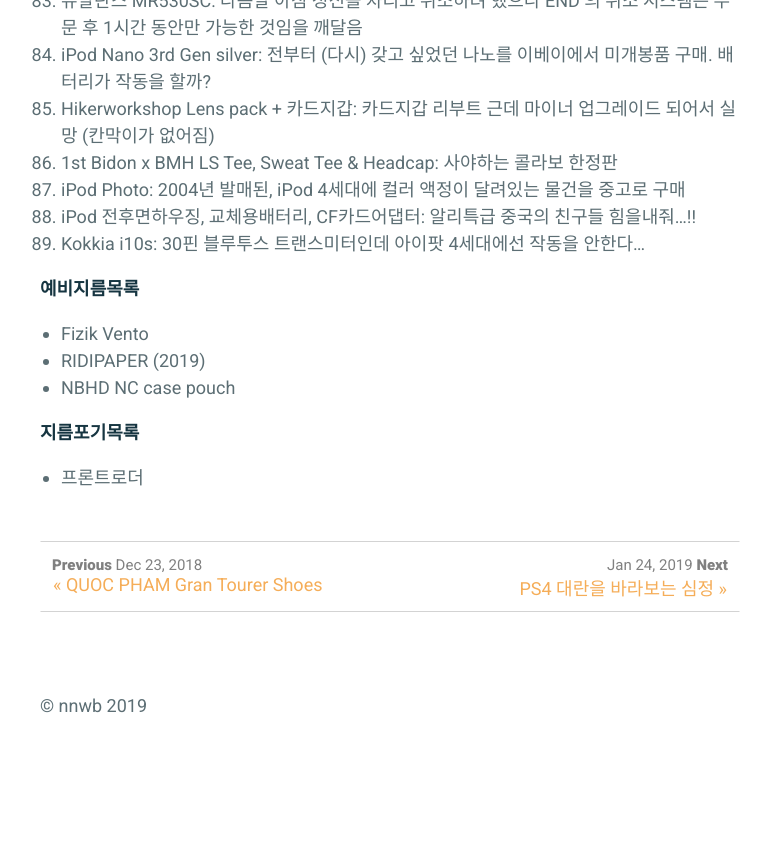
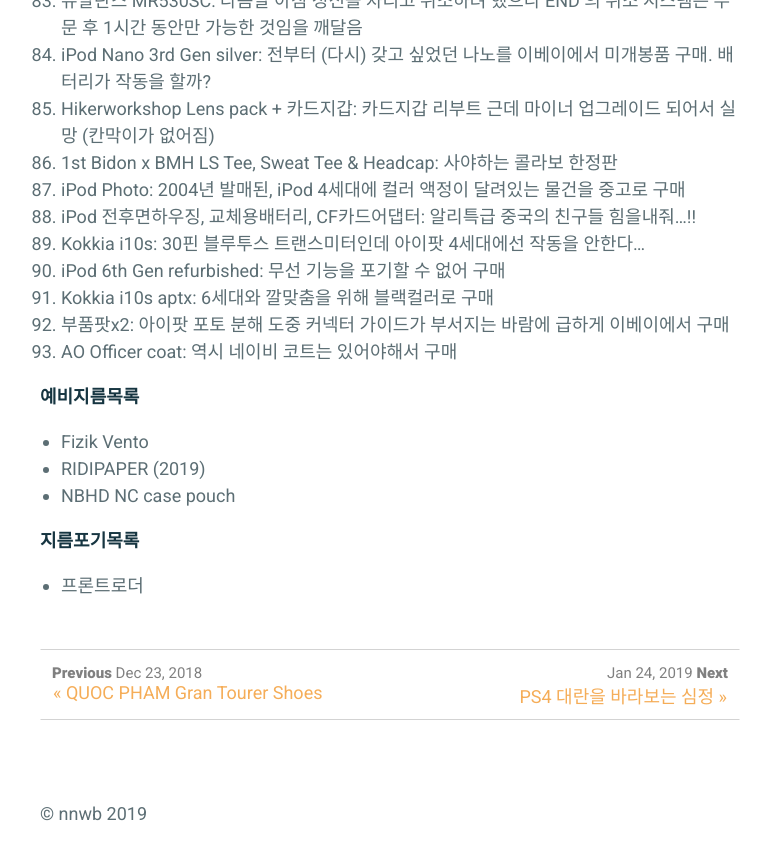
Before and after one commit to nnwb/nnwb.github.io, a Jekyll site: the page built from _posts/2019-01-01-2019buy.md, in a window 1280 px wide and 900 px high, scrolled down 3277 px. Shown: the top 860 px of the window, without its empty margins (250-1015 px from the left). Built offline with Jekyll 4.4.1, drawn with Linux system fonts in a browser that asks for light colours; comment, search, counter and statistics services are not loaded; before the commit the page ends 4096 px from its top, so only the background shows below that.

Commit message:
Update 2019-01-01-2019buy.md

```diff
--- a/_posts/2019-01-01-2019buy.md
+++ b/_posts/2019-01-01-2019buy.md
@@ -101,7 +101,10 @@ comments: true
 87. iPod Photo: 2004년 발매된, iPod 4세대에 컬러 액정이 달려있는 물건을 중고로 구매
 88. iPod 전후면하우징, 교체용배터리, CF카드어댑터: 알리특급 중국의 친구들 힘을내줘...!!
 89. Kokkia i10s: 30핀 블루투스 트랜스미터인데 아이팟 4세대에선 작동을 안한다…
-
+90. iPod 6th Gen refurbished: 무선 기능을 포기할 수 없어 구매
+91. Kokkia i10s aptx: 6세대와 깔맞춤을 위해 블랙컬러로 구매
+92. 부품팟x2: 아이팟 포토 분해 도중 커넥터 가이드가 부서지는 바람에 급하게 이베이에서 구매
+93. AO Officer coat: 역시 네이비 코트는 있어야해서 구매
 
 **예비지름목록**
 - Fizik Vento
```
